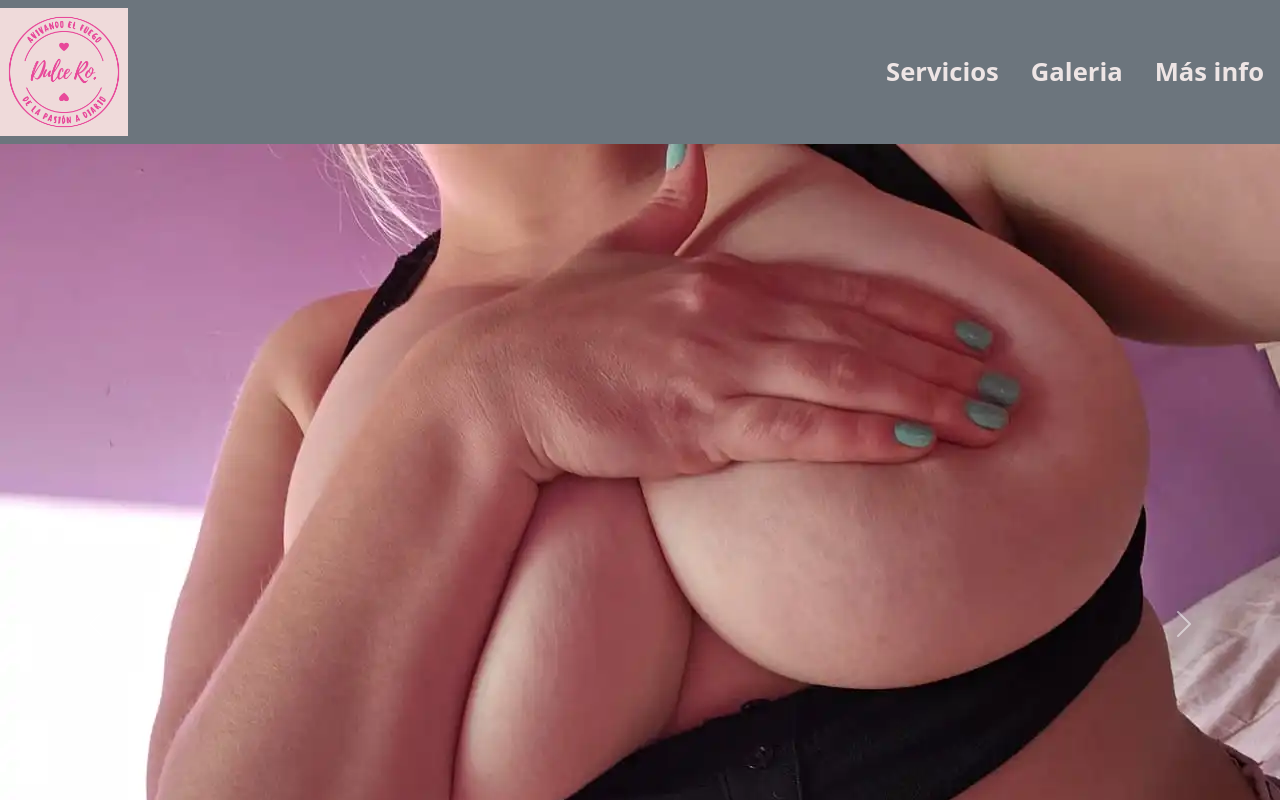
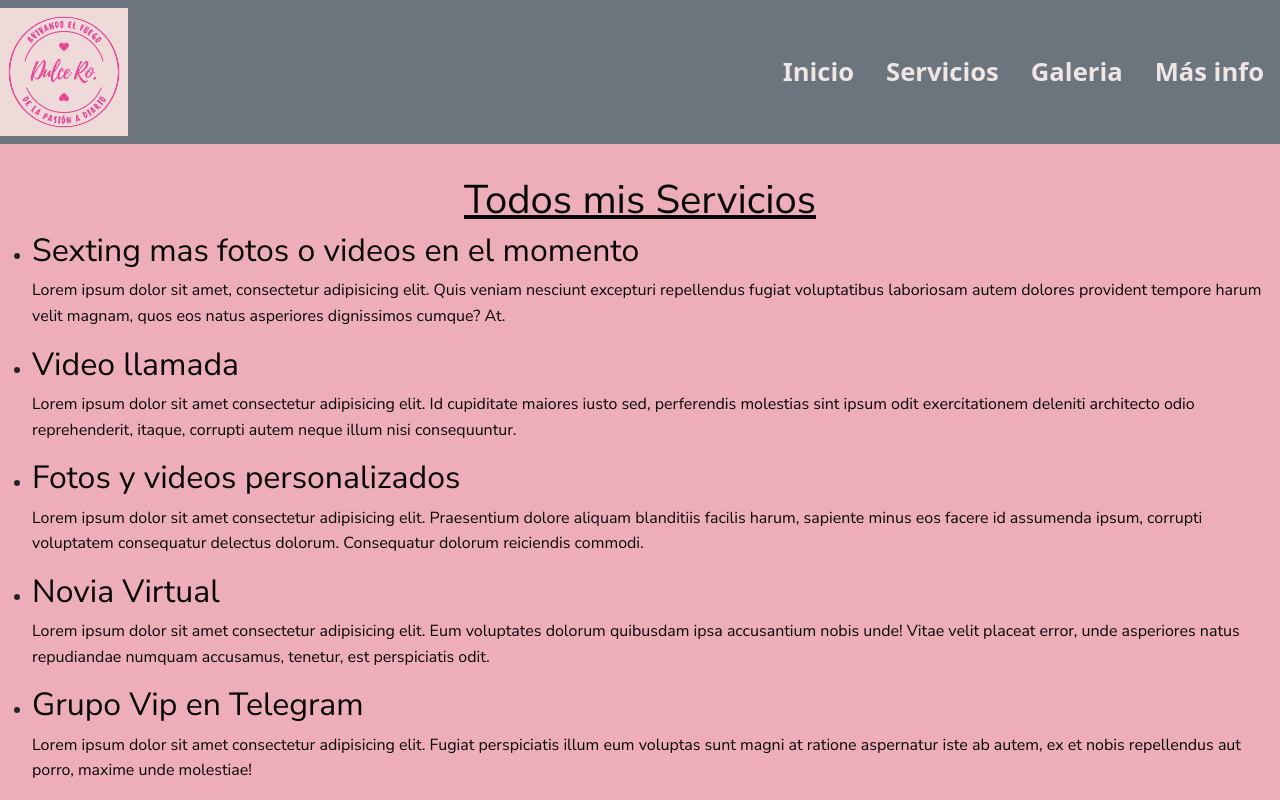
Before and after one commit to nicoctv/dulce.ro, a website: page pages/service.html in a window 1280 px wide. Shown: the top 800 px of the page. Drawn offline with nearby package versions, Linux system fonts and the light colour scheme; files that its build step writes are made by us from their sources; files whose address does not match are found by name.

Commit message:
se agrego contenido a servicio.html

```diff
--- a/pages/service.html
+++ b/pages/service.html
@@ -9,13 +9,16 @@
     <link rel="icon" type="image/png" sizes="32x32" href="./img/favicon/favicon-32x32.png">
     <link rel="icon" type="image/png" sizes="16x16" href="./img/favicon/favicon-16x16.png">
     <link rel="manifest" href="./img/favicon/site.webmanifest">
-    <link rel="stylesheet" href="./css/main.css">
+    <link rel="stylesheet" href="../css/main.css">
 </head>
 <body>
     <nav class="navbar bg-secondary">
-            <img src="./img/Dulce Ro..png" alt="Logo"  class="d-inline-block align-text-top">
+            <img src="../img/Dulce Ro..png" alt="Logo"  class="d-inline-block align-text-top">
         <ul class="nav justify-content-end">
-            <li class="nav-item">
+          <li class="nav-item">
+            <a class="nav-link" href="../index.html">Inicio</a>
+          </li>
+          <li class="nav-item">
               <a class="nav-link"  href="./pages/service.html">Servicios</a>
             </li>
             <li class="nav-item">
@@ -27,24 +30,31 @@
         </ul>
     </nav>
     <header>
-      <div id="carouselExampleAutoplaying" class="carousel slide" data-bs-ride="carousel">
-        <div class="carousel-inner">
-          <div class="carousel-item active">
-            <img src="./img/WhatsApp-Image-2023-10-11-at-17.25.58.webp" class="d-block w-100" alt="...">
-          </div>
-          <div class="carousel-item">
-            <img src="./img/WhatsApp-Image-2023-10-11-at-17.25.59.webp" class="d-block w-100" alt="...">
-          </div>
-          <div class="carousel-item">
-            <img src="./img/WhatsApp-Image-2023-10-24-at-16.45.42.webp" class="d-block w-100" alt="...">
-          </div>
-        </div>
-        <button class="carousel-control-prev" type="button" data-bs-target="#carouselExampleAutoplaying" data-bs-slide="prev">
-          <span class="carousel-control-prev-icon" aria-hidden="true"></span>
-          <span class="visually-hidden">Previous</span>
-        </button>
-        <button class="carousel-control-next" type="button" data-bs-target="#carouselExampleAutoplaying" data-bs-slide="next">
-          <span class="carousel-control-next-icon" aria-hidden="true"></span>
-          <span class="visually-hidden">Next</span>
-        </button>
-      </div>
+      <h1>Todos mis Servicios</h1>
+    </header>
+    <Section>
+      <Article>
+        <ul>
+          <li>
+            <h2>Sexting mas fotos o videos en el momento</h2>
+            <p>Lorem ipsum dolor sit amet, consectetur adipisicing elit. Quis veniam nesciunt excepturi repellendus fugiat voluptatibus laboriosam autem dolores provident tempore harum velit magnam, quos eos natus asperiores dignissimos cumque? At.</p>
+          </li>
+          <li>
+            <h2>Video llamada</h2>
+            <p>Lorem ipsum dolor sit amet consectetur adipisicing elit. Id cupiditate maiores iusto sed, perferendis molestias sint ipsum odit exercitationem deleniti architecto odio reprehenderit, itaque, corrupti autem neque illum nisi consequuntur.</p>
+          </li>
+          <li>
+            <h2>Fotos y videos personalizados</h2>
+            <p>Lorem ipsum dolor sit amet consectetur adipisicing elit. Praesentium dolore aliquam blanditiis facilis harum, sapiente minus eos facere id assumenda ipsum, corrupti voluptatem consequatur delectus dolorum. Consequatur dolorum reiciendis commodi.</p>
+          </li>
+          <li>
+            <h2>Novia Virtual</h2>
+            <p>Lorem ipsum dolor sit amet consectetur adipisicing elit. Eum voluptates dolorum quibusdam ipsa accusantium nobis unde! Vitae velit placeat error, unde asperiores natus repudiandae numquam accusamus, tenetur, est perspiciatis odit.</p>
+          </li>
+          <li>
+            <h2>Grupo Vip en Telegram</h2>
+            <p>Lorem ipsum dolor sit amet consectetur adipisicing elit. Fugiat perspiciatis illum eum voluptas sunt magni at ratione aspernatur iste ab autem, ex et nobis repellendus aut porro, maxime unde molestiae!</p>
+          </li>
+        </ul>
+      </Article>
+    </Section>
--- /dev/null
+++ b/scss/_service.scss
@@ -0,0 +1,9 @@
+body{
+    background-color: $mainColor;
+    h1{
+        display: flex;
+        justify-content: center;
+        text-decoration: underline;
+        margin-top: 2rem;
+    }
+}
--- a/scss/main.scss
+++ b/scss/main.scss
@@ -1,3 +1,4 @@
 @import "_base";
 @import "_index";
 @import "_nav";
+@import "_service";
```
Also changed, not shown: index.html (+4 -1 lines), css/main.css.
